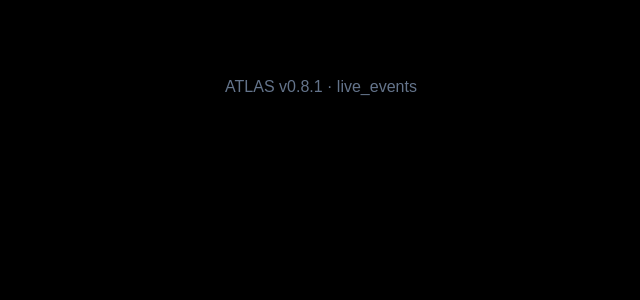
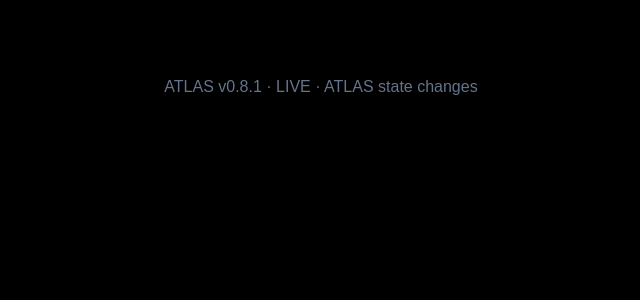
Before and after one commit to robertkorterud-star/AI-Trading-Freqtrade, a FastAPI app: page /setup in a window 1280 px wide. Shown: the part 440-740 px from the top of the page, without its empty margins (319-959 px from the left). Run offline with FastAPI, Linux system fonts and the light colour scheme.

Commit message:
fix(dashboard): avoid missing live-events translation key

```diff
--- a/atlas/dashboard/templates/base.html
+++ b/atlas/dashboard/templates/base.html
@@ -23,7 +23,7 @@
             {% if request and request.url.path == "/scanner" %}
                 · {{ t("manual_refresh") }}
             {% else %}
-                · {{ t("live_events") }}
+                · LIVE · ATLAS state changes
             {% endif %}
         </span>
     </footer>
@@ -44,7 +44,7 @@
     const source = new EventSource("/api/atlas-events");
 
     source.onopen = function () {
-        if (status) status.textContent = " · {{ t('live_events') }}: connected";
+        if (status) status.textContent = " · LIVE · connected";
     };
 
     source.onmessage = function () {
@@ -58,7 +58,7 @@
     });
 
     source.onerror = function () {
-        if (status) status.textContent = " · {{ t('live_events') }}: reconnecting";
+        if (status) status.textContent = " · LIVE · reconnecting";
     };
 })();
 </script>
```
